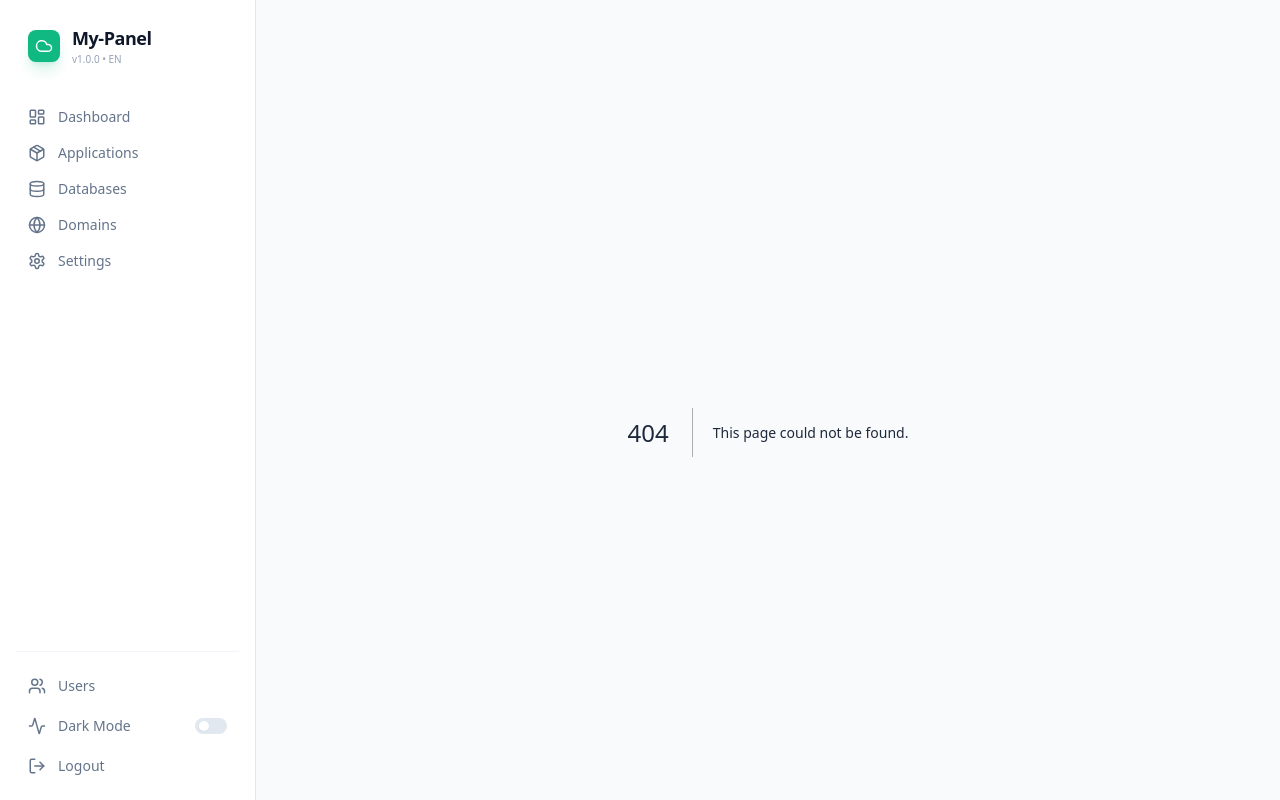
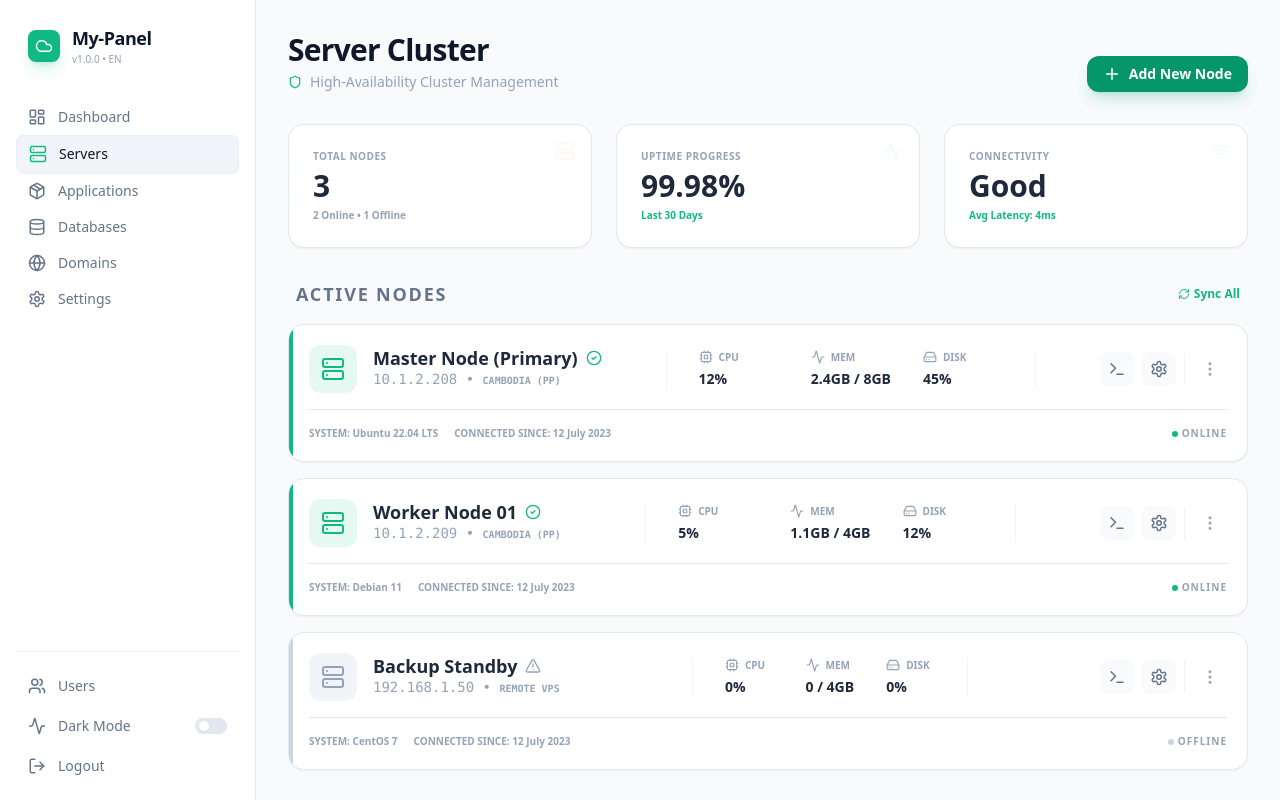
Before and after one commit to machsokang-ms/my-panel, a Next.js app in the folder frontend/: page /servers in a window 1280 px wide. Before the commit this address had no page. Built offline with nearby package versions, Linux system fonts and the light colour scheme.

Commit message:
Feature: Add Server Cluster Cluster management interface

```diff
--- /dev/null
+++ b/frontend/src/app/servers/page.tsx
@@ -0,0 +1,208 @@
+"use client";
+
+import { motion } from "framer-motion";
+import {
+  Server,
+  Plus,
+  CheckCircle2,
+  AlertTriangle,
+  Shield,
+  Cpu,
+  Activity,
+  HardDrive,
+  MoreVertical,
+  Wifi,
+  Terminal,
+  Settings as SettingsIcon,
+  RefreshCw
+} from "lucide-react";
+import { useTheme } from "next-themes";
+import { useEffect, useState } from "react";
+
+export default function ServersPage() {
+  const { theme } = useTheme();
+  const [mounted, setMounted] = useState(false);
+
+  useEffect(() => {
+    setMounted(true);
+  }, []);
+
+  if (!mounted) return null;
+
+  const nodes = [
+    {
+      name: "Master Node (Primary)",
+      ip: "10.1.2.208",
+      status: "online",
+      cpu: "12%",
+      mem: "2.4GB / 8GB",
+      disk: "45%",
+      os: "Ubuntu 22.04 LTS",
+      region: "Cambodia (PP)"
+    },
+    {
+      name: "Worker Node 01",
+      ip: "10.1.2.209",
+      status: "online",
+      cpu: "5%",
+      mem: "1.1GB / 4GB",
+      disk: "12%",
+      os: "Debian 11",
+      region: "Cambodia (PP)"
+    },
+    {
+      name: "Backup Standby",
+      ip: "192.168.1.50",
+      status: "offline",
+      cpu: "0%",
+      mem: "0 / 4GB",
+      disk: "0%",
+      os: "CentOS 7",
+      region: "Remote VPS"
+    }
+  ];
+
+  return (
+    <div className="space-y-8 animate-in fade-in slide-in-from-bottom-4 duration-500">
+      <header className="flex justify-between items-end">
+        <div>
+          <h1 className={`text-3xl font-black tracking-tight ${theme === 'dark' ? 'text-white' : 'text-slate-900'}`}>Server Cluster</h1>
+          <p className="text-slate-400 font-medium text-sm mt-1 flex items-center space-x-2">
+            <Shield size={14} className="text-emerald-500" />
+            <span>High-Availability Cluster Management</span>
+          </p>
+        </div>
+        <button className="bg-emerald-600 hover:bg-emerald-700 text-white px-4 py-2 rounded-xl text-sm font-bold flex items-center space-x-2 shadow-lg shadow-emerald-600/20 transition-all active:scale-95">
+          <Plus size={18} />
+          <span>Add New Node</span>
+        </button>
+      </header>
+
+      {/* Cluster Health Summary */}
+      <section className="grid grid-cols-1 md:grid-cols-3 gap-6">
+        <HealthCard
+          label="Total Nodes"
+          value="3"
+          detail="2 Online • 1 Offline"
+          icon={<Server size={20} />}
+          status="warning"
+        />
+        <HealthCard
+          label="Uptime Progress"
+          value="99.98%"
+          detail="Last 30 Days"
+          icon={<Activity size={20} />}
+          status="online"
+        />
+        <HealthCard
+          label="Connectivity"
+          value="Good"
+          detail="Avg Latency: 4ms"
+          icon={<Wifi size={20} />}
+          status="online"
+        />
+      </section>
+
+      {/* Node List */}
+      <div className="space-y-4">
+        <div className="flex items-center justify-between px-2">
+          <h2 className="text-lg font-bold text-slate-500 uppercase tracking-widest text-[10px]">Active Nodes</h2>
+          <button className="text-emerald-500 hover:text-emerald-600 text-xs font-bold flex items-center space-x-1">
+            <RefreshCw size={12} />
+            <span>Sync All</span>
+          </button>
+        </div>
+
+        <div className="grid grid-cols-1 gap-4">
+          {nodes.map((node, i) => (
+            <motion.div
+              key={i}
+              initial={{ opacity: 0, y: 10 }}
+              animate={{ opacity: 1, y: 0 }}
+              transition={{ delay: i * 0.1 }}
+              className={`p-5 rounded-2xl border ${theme === 'dark' ? 'bg-[#1E293B] border-slate-700' : 'bg-white border-slate-200'} shadow-sm hover:shadow-md transition-all group relative overflow-hidden`}
+            >
+              {/* Status Indicator Bar */}
+              <div className={`absolute left-0 top-0 bottom-0 w-1 ${node.status === 'online' ? 'bg-emerald-500' : 'bg-slate-300'}`} />
+
+              <div className="flex flex-col lg:flex-row lg:items-center justify-between gap-6">
+                <div className="flex items-center space-x-4">
+                  <div className={`w-12 h-12 rounded-xl flex items-center justify-center ${node.status === 'online' ? 'bg-emerald-500/10 text-emerald-500' : 'bg-slate-100 text-slate-400'}`}>
+                    <Server size={24} />
+                  </div>
+                  <div>
+                    <h3 className="font-bold text-lg leading-tight flex items-center space-x-2">
+                      <span>{node.name}</span>
+                      {node.status === 'online' ? (
+                        <CheckCircle2 size={16} className="text-emerald-500" />
+                      ) : (
+                        <AlertTriangle size={16} className="text-slate-400" />
+                      )}
+                    </h3>
+                    <p className="text-sm font-mono text-slate-400">{node.ip} • <span className="text-[10px] uppercase font-bold">{node.region}</span></p>
+                  </div>
+                </div>
+
+                <div className="grid grid-cols-3 gap-8 lg:border-x px-8 border-slate-100 dark:border-slate-800">
+                  <NodeStat icon={<Cpu size={14} />} label="CPU" value={node.cpu} />
+                  <NodeStat icon={<Activity size={14} />} label="MEM" value={node.mem} />
+                  <NodeStat icon={<HardDrive size={14} />} label="DISK" value={node.disk} />
+                </div>
+
+                <div className="flex items-center space-x-2">
+                  <button className={`p-2 rounded-lg ${theme === 'dark' ? 'bg-slate-800 hover:bg-slate-700' : 'bg-slate-50 hover:bg-slate-100'} transition-colors`}>
+                    <Terminal size={18} className="text-slate-500" />
+                  </button>
+                  <button className={`p-2 rounded-lg ${theme === 'dark' ? 'bg-slate-800 hover:bg-slate-700' : 'bg-slate-50 hover:bg-slate-100'} transition-colors`}>
+                    <SettingsIcon size={18} className="text-slate-500" />
+                  </button>
+                  <div className="h-8 w-[1px] bg-slate-100 dark:border-slate-800 mx-2" />
+                  <button className={`p-2 rounded-lg hover:bg-slate-100 dark:hover:bg-slate-800`}>
+                    <MoreVertical size={18} className="text-slate-400" />
+                  </button>
+                </div>
+              </div>
+
+              <div className="mt-4 pt-4 border-t dark:border-slate-800 flex items-center justify-between text-[10px] font-bold text-slate-400">
+                <div className="flex items-center space-x-4">
+                  <span>SYSTEM: {node.os}</span>
+                  <span>CONNECTED SINCE: 12 July 2023</span>
+                </div>
+                <div className="flex items-center space-x-1">
+                  <div className={`w-1.5 h-1.5 rounded-full ${node.status === 'online' ? 'bg-emerald-500' : 'bg-slate-300'}`} />
+                  <span className="uppercase tracking-widest">{node.status}</span>
+                </div>
+              </div>
+            </motion.div>
+          ))}
+        </div>
+      </div>
+    </div>
+  );
+}
+
+function HealthCard({ label, value, detail, icon, status }: { label: string, value: string, detail: string, icon: React.ReactNode, status: string }) {
+  const { theme } = useTheme();
+  return (
+    <div className={`p-6 rounded-2xl border ${theme === 'dark' ? 'bg-[#1E293B] border-slate-700' : 'bg-white border-slate-200'} shadow-sm relative overflow-hidden`}>
+      <div className={`absolute top-0 right-0 p-4 opacity-5 ${status === 'online' ? 'text-emerald-500' : 'text-orange-500'}`}>
+        {icon}
+      </div>
+      <p className="text-[10px] uppercase font-bold text-slate-400 tracking-wider mb-1">{label}</p>
+      <p className="text-3xl font-black mb-1">{value}</p>
+      <p className={`text-[10px] font-bold ${status === 'online' ? 'text-emerald-500' : 'text-slate-400'}`}>{detail}</p>
+    </div>
+  );
+}
+
+function NodeStat({ icon, label, value }: { icon: React.ReactNode, label: string, value: string }) {
+  return (
+    <div className="flex flex-col items-center lg:items-start">
+      <div className="flex items-center space-x-1.5 text-slate-400 mb-1">
+        {icon}
+        <span className="text-[10px] font-bold uppercase">{label}</span>
+      </div>
+      <span className="text-sm font-bold truncate max-w-[100px]">{value}</span>
+    </div>
+  );
+}
--- a/frontend/src/components/layout/dashboard-layout.tsx
+++ b/frontend/src/components/layout/dashboard-layout.tsx
@@ -21,7 +21,8 @@ import {
   ChevronRight,
   Folder,
   Menu,
-  X
+  X,
+  Server
 } from "lucide-react";
 import Link from "next/link";
 import { usePathname } from "next/navigation";
@@ -124,6 +125,7 @@ function Navigation({ theme }: { theme: string }) {
   return (
     <nav className="flex-1 space-y-1">
       <SidebarItem icon={<LayoutDashboard size={18} />} label="Dashboard" href="/" theme={theme} />
+      <SidebarItem icon={<Server size={18} />} label="Servers" href="/servers" theme={theme} />
       <SidebarItem icon={<Package size={18} />} label="Applications" href="/apps" theme={theme} />
       <SidebarItem icon={<Database size={18} />} label="Databases" href="/databases" theme={theme} />
       <SidebarItem icon={<Globe size={18} />} label="Domains" href="/domains" theme={theme} />
```
